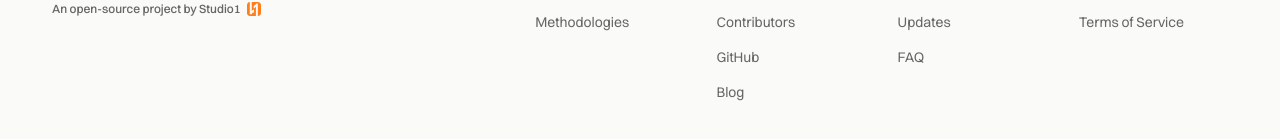
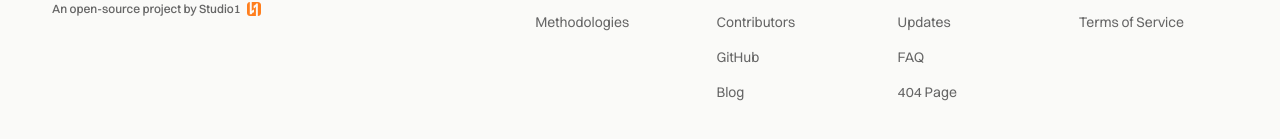
Before and after one commit to Studio1-OSS/awesome-llm-benchmarks, a React (Vite) app in the folder site/: page /blog in a window 1280 px wide. Shown: the part 1877-2016 px from the top of the page. Built offline with nearby package versions, Linux system fonts and the light colour scheme; no server answers.

Commit message:
feat: add 404 page link to all footers

```diff
--- a/site/src/Blog.tsx
+++ b/site/src/Blog.tsx
@@ -370,6 +370,7 @@ export default function Blog() {
                     <li><Link onClick={() => window.scrollTo(0, 0)} to="/documentation" className="hover:text-[#111111] transition-colors">Documentation</Link></li>
                     <li><Link onClick={() => window.scrollTo(0, 0)} to="/updates" className="hover:text-[#111111] transition-colors">Updates</Link></li>
                     <li><Link onClick={() => window.scrollTo(0, 0)} to="/faq" className="hover:text-[#111111] transition-colors">FAQ</Link></li>
+                    <li><Link onClick={() => window.scrollTo(0, 0)} to="/404" className="hover:text-[#111111] transition-colors">404 Page</Link></li>
                   </ul>
                 </div>
                 <div className="flex flex-col">
@@ -498,6 +499,7 @@ export default function Blog() {
                     <li><Link onClick={() => window.scrollTo(0, 0)} to="/documentation" className="hover:text-[#111111] transition-colors">Documentation</Link></li>
                     <li><Link onClick={() => window.scrollTo(0, 0)} to="/updates" className="hover:text-[#111111] transition-colors">Updates</Link></li>
                     <li><Link onClick={() => window.scrollTo(0, 0)} to="/faq" className="hover:text-[#111111] transition-colors">FAQ</Link></li>
+                    <li><Link onClick={() => window.scrollTo(0, 0)} to="/404" className="hover:text-[#111111] transition-colors">404 Page</Link></li>
                   </ul>
                 </div>
                 <div className="flex flex-col">
--- a/site/src/ContentPage.tsx
+++ b/site/src/ContentPage.tsx
@@ -258,6 +258,7 @@ export default function ContentPage() {
                   <li><Link onClick={() => window.scrollTo(0, 0)} to="/documentation" className="hover:text-[#111111] transition-colors">Documentation</Link></li>
                   <li><Link onClick={() => window.scrollTo(0, 0)} to="/updates" className="hover:text-[#111111] transition-colors">Updates</Link></li>
                   <li><Link onClick={() => window.scrollTo(0, 0)} to="/faq" className="hover:text-[#111111] transition-colors">FAQ</Link></li>
+                  <li><Link onClick={() => window.scrollTo(0, 0)} to="/404" className="hover:text-[#111111] transition-colors">404 Page</Link></li>
                 </ul>
               </div>
               <div className="flex flex-col">
--- a/site/src/LlmRace.tsx
+++ b/site/src/LlmRace.tsx
@@ -394,6 +394,7 @@ export default function LlmRace() {
                   <li><Link onClick={() => window.scrollTo(0, 0)} to="/documentation" className="hover:text-[#111111] transition-colors">Documentation</Link></li>
                   <li><Link onClick={() => window.scrollTo(0, 0)} to="/updates" className="hover:text-[#111111] transition-colors">Updates</Link></li>
                   <li><Link onClick={() => window.scrollTo(0, 0)} to="/faq" className="hover:text-[#111111] transition-colors">FAQ</Link></li>
+                  <li><Link onClick={() => window.scrollTo(0, 0)} to="/404" className="hover:text-[#111111] transition-colors">404 Page</Link></li>
                 </ul>
               </div>
               <div className="flex flex-col">
```
